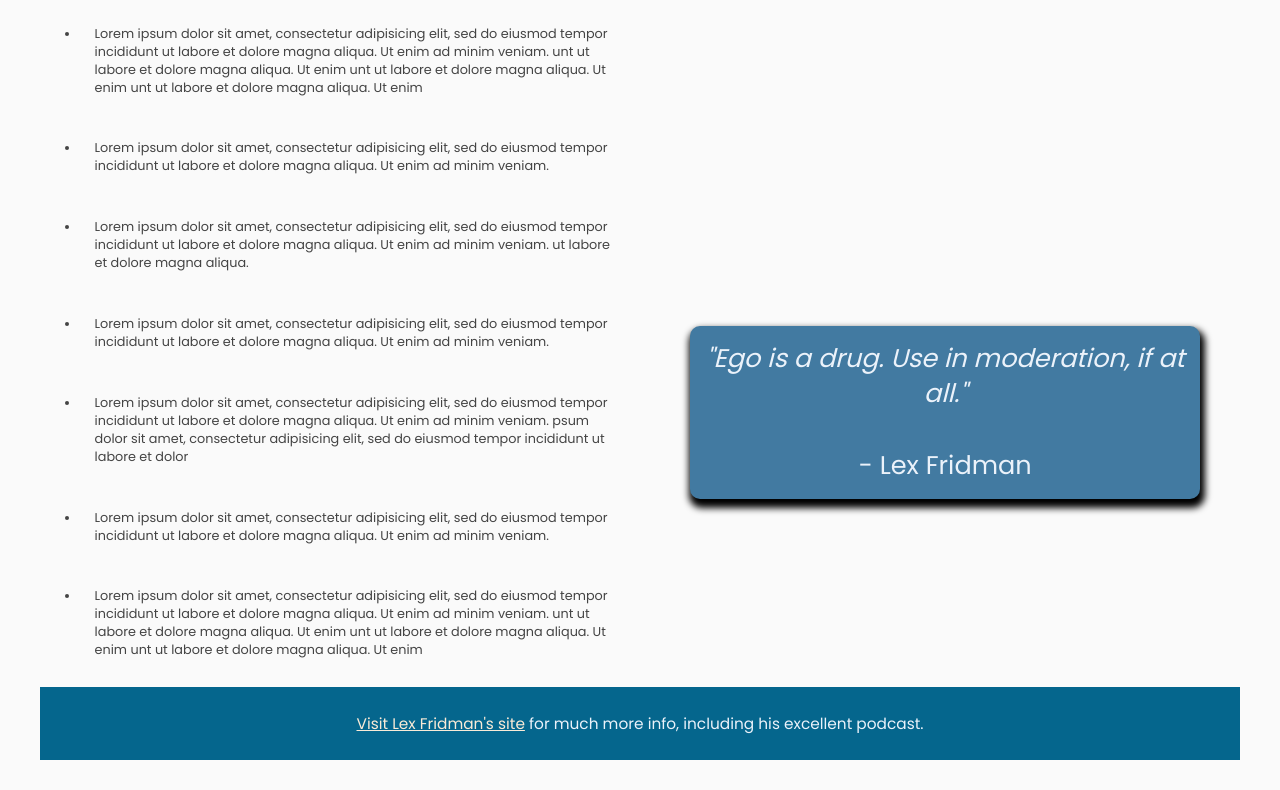
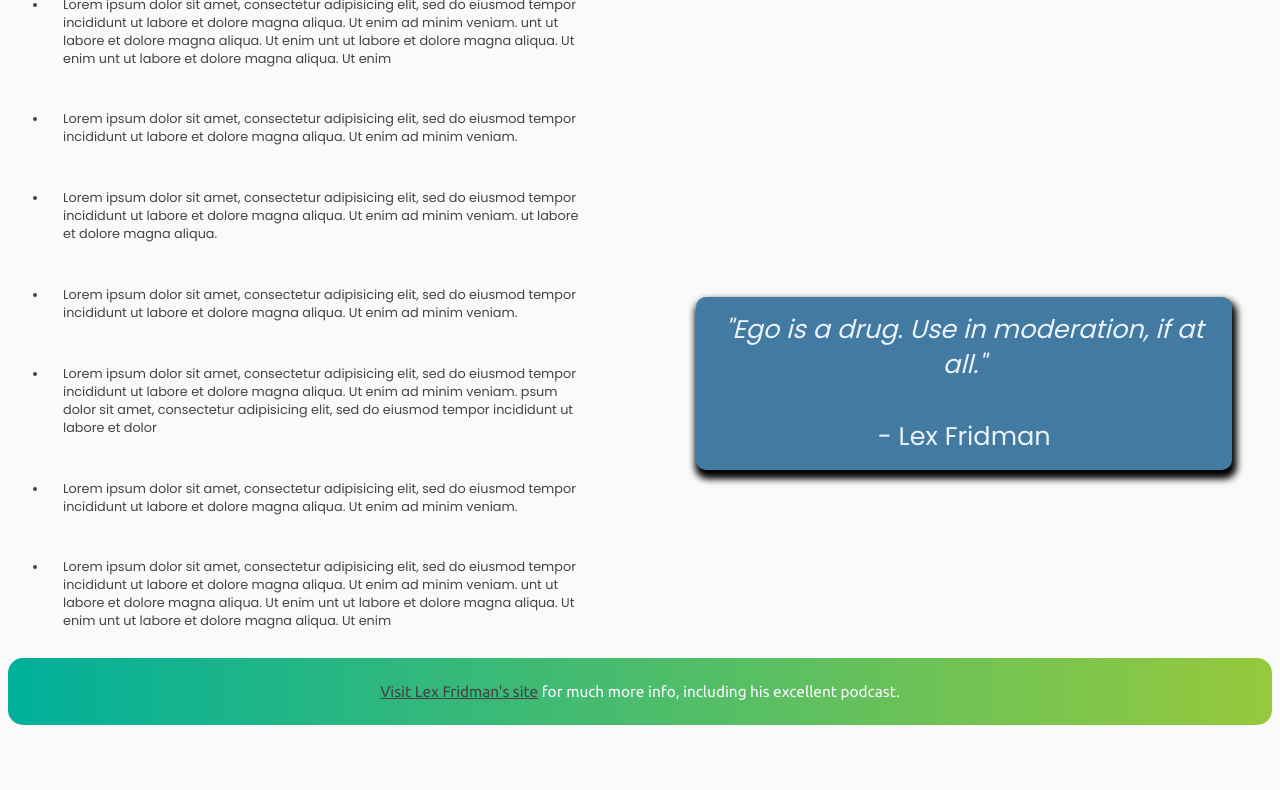
Before and after one commit to jwildermuth/fcc-tribute-page, a plain HTML site: page index.html in a window 1280 px wide. Shown: the part 666-1456 px from the top of the page. After the commit the page ends 1406 px from the top, so only its background shows below. Drawn offline with Linux system fonts and the light colour scheme.

Commit message:
Update header/footer margins colors font

```diff
--- a/style.css
+++ b/style.css
@@ -1,22 +1,23 @@
 @import url('https://fonts.googleapis.com/css2?family=Poppins&display=swap');
+@import url('https://fonts.googleapis.com/css2?family=Ubuntu&display=swap');
 
 body {
   background-color: #fafafa;
 }
 
 main {
-  width: 95%;
-  margin: 30px auto 30px;
+  margin: 15px auto 15px;
   color: #444;
   font-family: 'Poppins', sans-serif;
   font-size: 1vmax;
   text-align: center;
 }
 
-header {
-  background-color: #05668D;
+header, footer {
+  font-family: 'Ubuntu', sans-serif;
+  background: linear-gradient(to right, #00b09b, #96c93d);
   border-radius: 15px;
-  color: #EBF2FA;
+  color: ghostwhite;
 }
 
 header h1 {
@@ -37,6 +38,10 @@
 
 img, blockquote {
   box-shadow: 2px 6px 7px 3px black;
+}
+
+#image1-div #image2-div ul {
+  width: 95%;
 }
 
 #image1 {
@@ -70,12 +75,10 @@
 }
 
 footer {
-  background-color: #05668D;
-  color: #EBF2FA;
   padding: 25px;
   font-size: larger;
 }
 
 footer a {
-  color: antiquewhite;
+  color: #444;
 }
```
